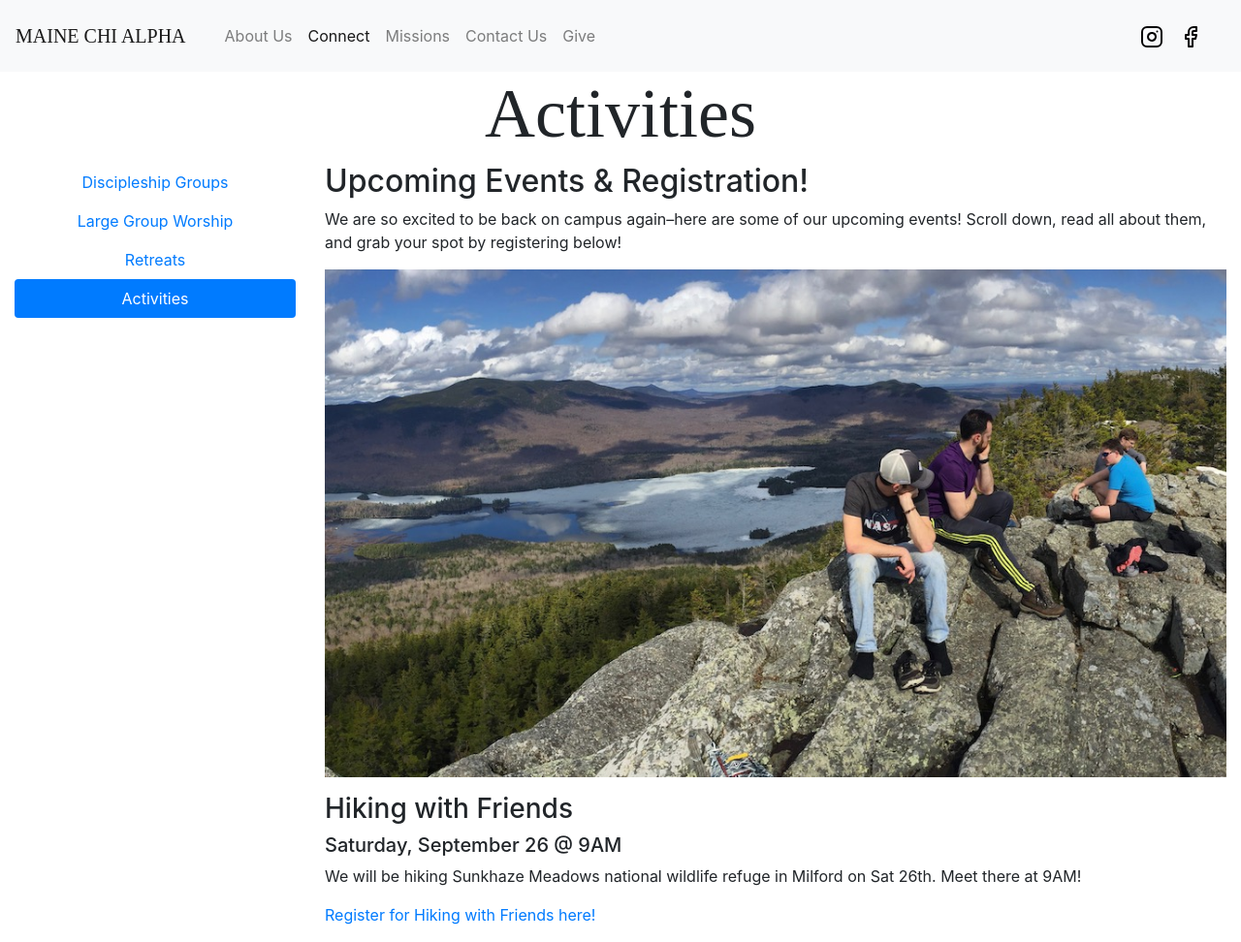
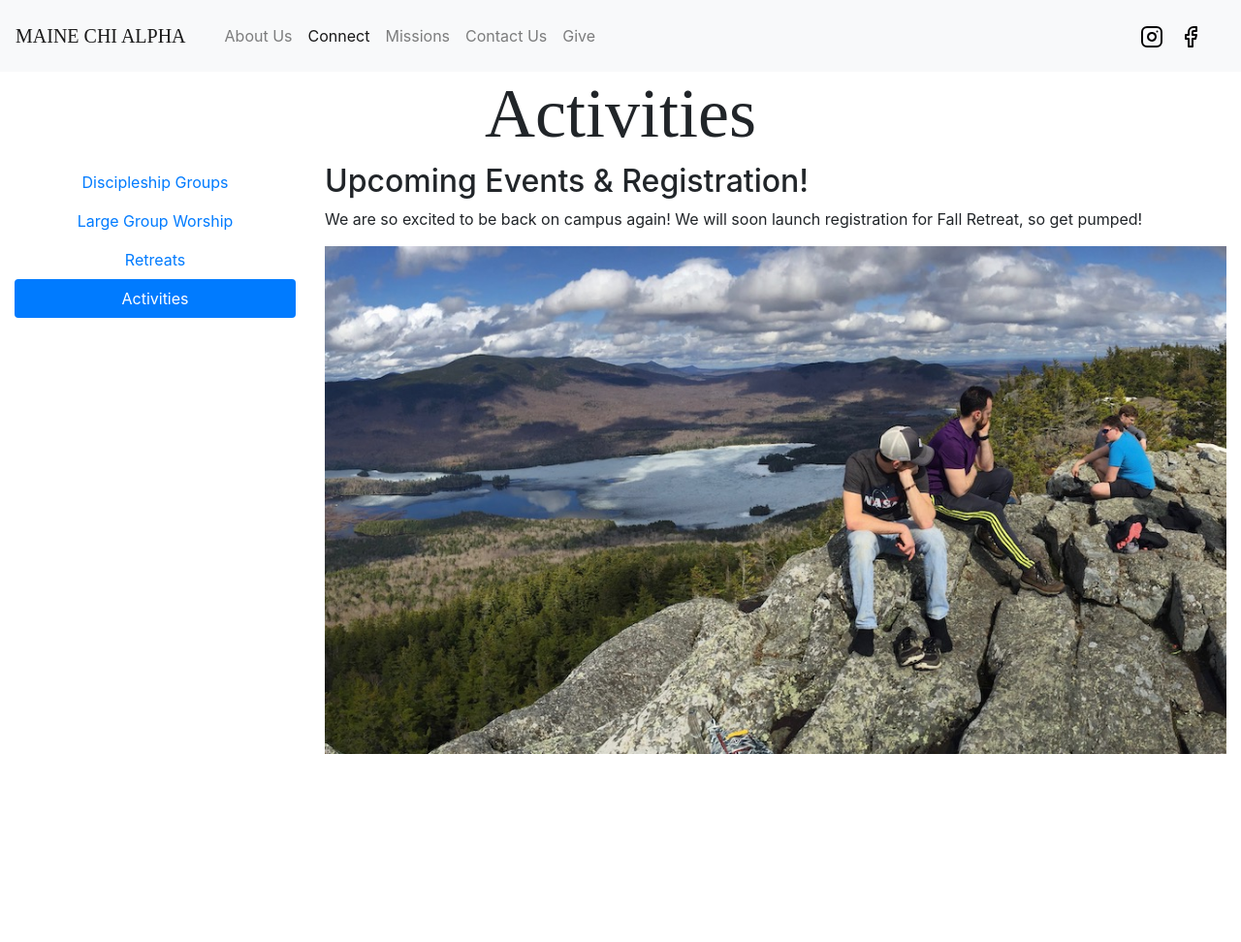
Before and after one commit to mainechialpha/mainechialpha.github.io, a Jekyll site: the page built from activities.md, in a window 1280 px wide. Shown: the whole page at 97% size. Built offline with Jekyll 4.4.1, drawn with Linux system fonts in a browser that asks for light colours; nearby versions of some CDN libraries; some web fonts are replaced; after the commit the page ends 900 px from its top, so only the background shows below that.

Commit message:
Update activities.md

```diff
--- a/activities.md
+++ b/activities.md
@@ -6,15 +6,6 @@ permalink: /activities/
 
 ## Upcoming Events & Registration!
 
-We are so excited to be back on campus again--here are some of our upcoming events! Scroll down, read all about them, and grab your spot by registering below!
+We are so excited to be back on campus again! We will soon launch registration for Fall Retreat, so get pumped!
 
 <img src="{{ site.url }}/images/and-more.jpg" class="img-fluid" alt="MAINE CHI ALPHA">
-
-
-### Hiking with Friends
-
-##### Saturday, September 26 @ 9AM
-
-We will be hiking Sunkhaze Meadows national wildlife refuge in Milford on Sat 26th. Meet there at 9AM!
-
-[Register for Hiking with Friends here!](https://forms.gle/tGbv41tgNSFKhY8z5)
```
